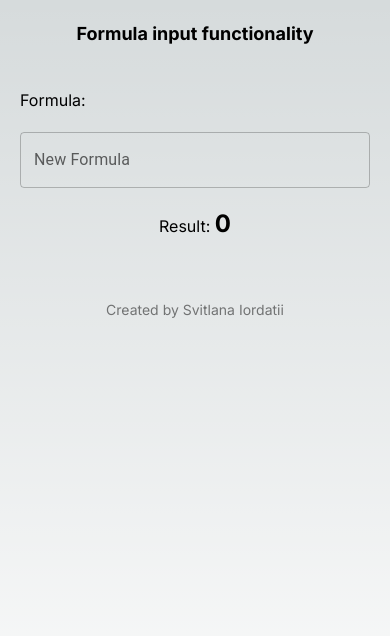
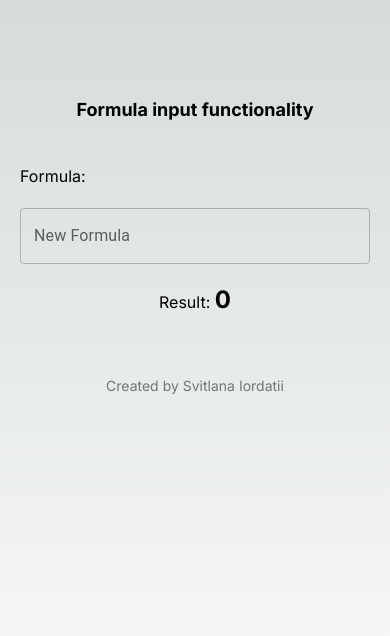
Before and after one commit to svitlanaiordatii/formula, a Next.js app: page / in a window 390 px wide. Shown: the top 636 px of the page. Built offline with nearby package versions, Linux system fonts and the light colour scheme.

Commit message:
Changed mobile padding

```diff
--- a/src/app/page.tsx
+++ b/src/app/page.tsx
@@ -18,7 +18,7 @@ export default function Home() {
   const [result, setResult] = useState<number | string>(0);
   const [str, setStr] = useState("");
   return (
-    <main className="flex min-h-screen flex-col items-center p-5 gap-10">
+    <main className="flex min-h-screen flex-col items-center px-5 py-24 gap-10">
       <h1 className="font-bold text-lg">Formula input functionality</h1>
       <div className="flex flex-col gap-5 w-full max-w-[800px]">
         <p>Formula: {str}</p>
```
